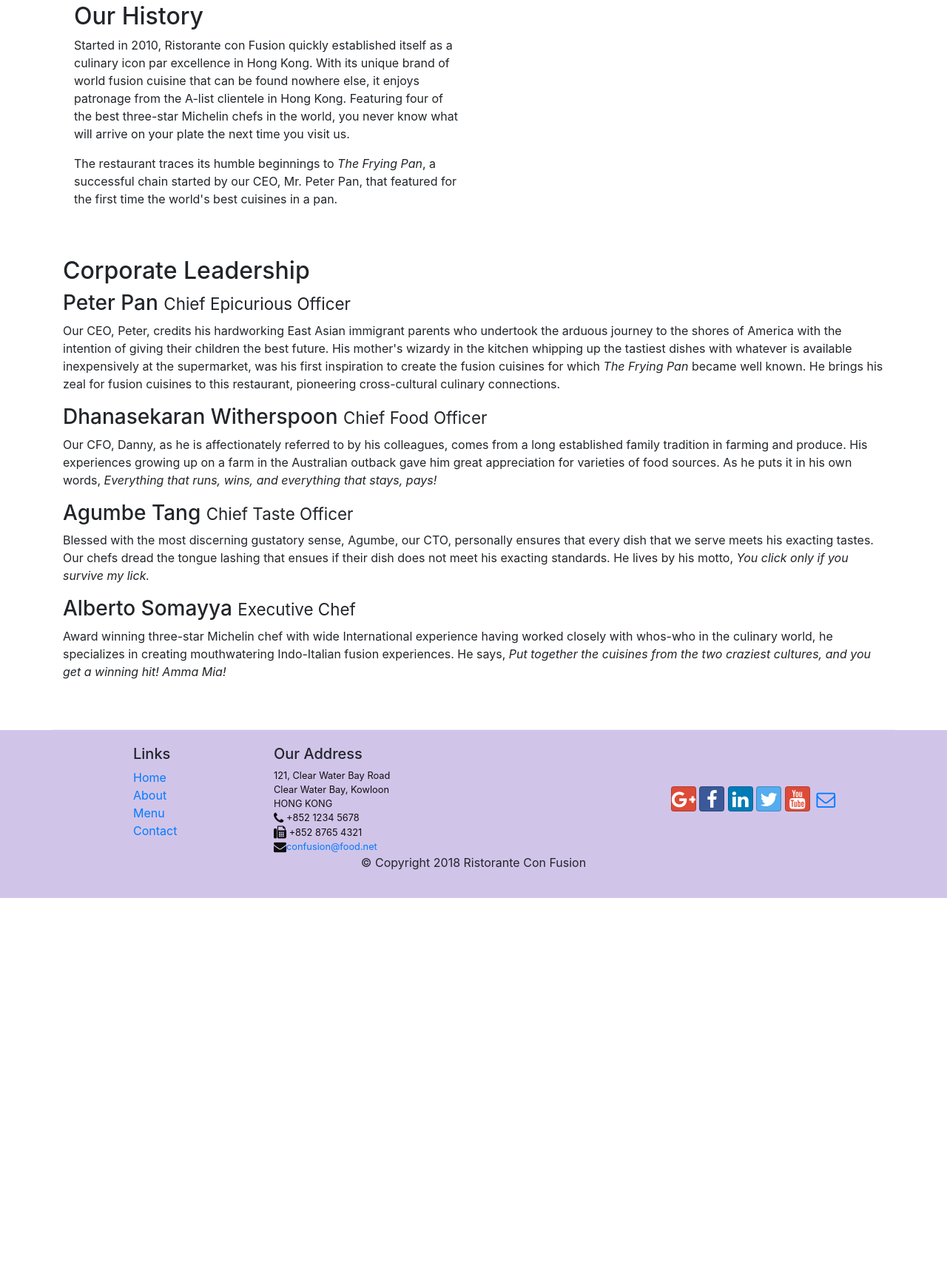
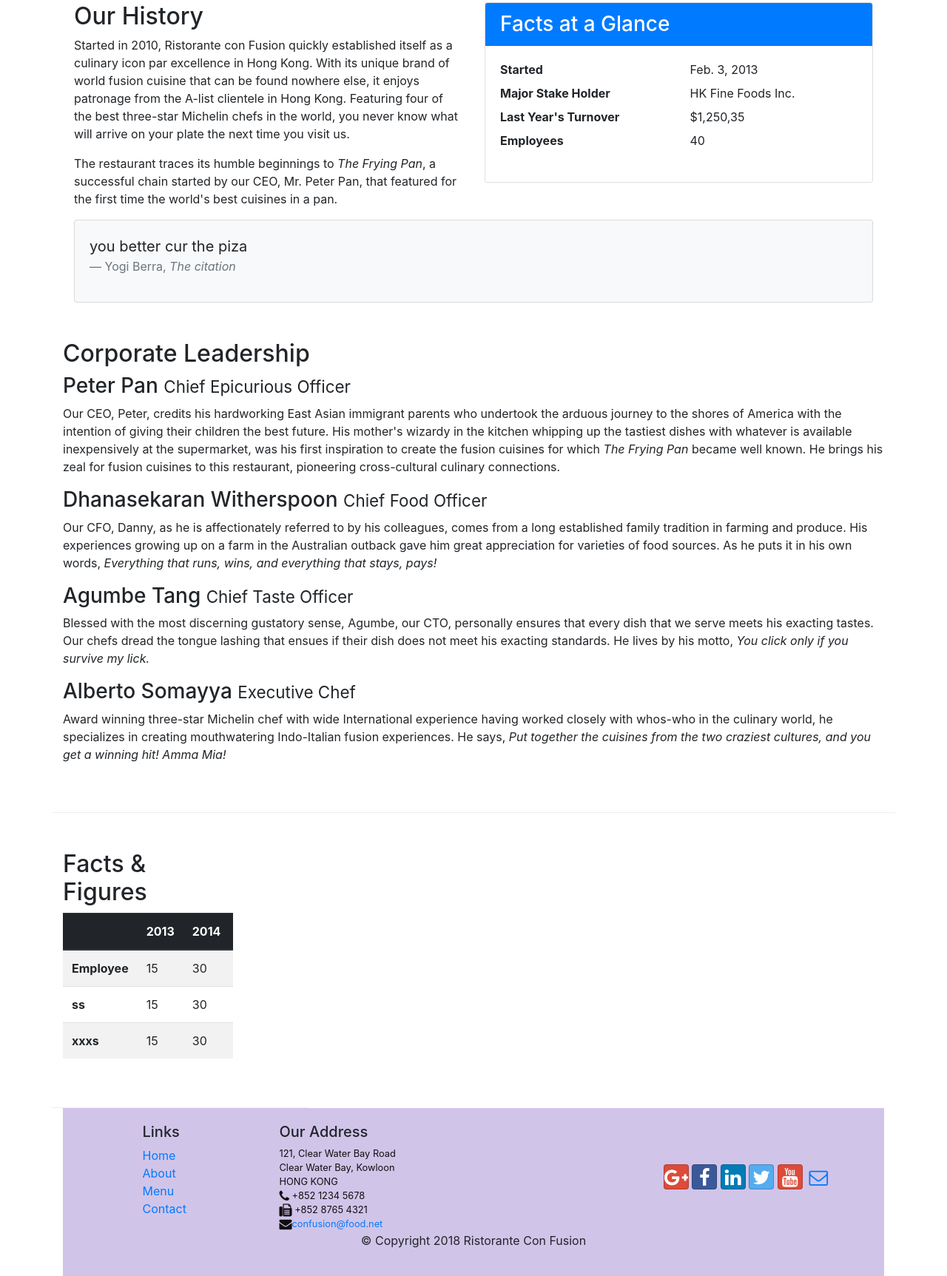
Before and after one commit to rikardoms/bootstrap, a website: page aboutus.html in a window 1280 px wide. Shown: the part 462-2187 px from the top of the page at 74% size. Before the commit the page ends 1676 px from the top, so only its background shows below. Drawn offline with nearby package versions, Linux system fonts and the light colour scheme.

Commit message:
Adding CARD

```diff
--- a/aboutus.html
+++ b/aboutus.html
@@ -68,7 +68,31 @@
                 <p>Started in 2010, Ristorante con Fusion quickly established itself as a culinary icon par excellence in Hong Kong. With its unique brand of world fusion cuisine that can be found nowhere else, it enjoys patronage from the A-list clientele in Hong Kong.  Featuring four of the best three-star Michelin chefs in the world, you never know what will arrive on your plate the next time you visit us.</p>
                 <p>The restaurant traces its humble beginnings to <em>The Frying Pan</em>, a successful chain started by our CEO, Mr. Peter Pan, that featured for the first time the world's best cuisines in a pan.</p>
             </div>
-            <div class="col-12 col-sm">
+            <div class="col-sm">
+              <div class="card">
+                <h3 class="card-header bg-primary text-white">Facts at a Glance</h3>
+                <div class="card-body">
+                  <dl class="row">
+                    <dt class="col-6">Started</dt>
+                    <dd class="col-6">Feb. 3, 2013</dd>
+                    <dt class="col-6">Major Stake Holder</dt>
+                    <dd class="col-6">HK Fine Foods Inc.</dd>
+                    <dt class="col-6">Last Year's Turnover</dt>
+                    <dd class="col-6">$1,250,35</dd>
+                    <dt class="col-6">Employees</dt>
+                    <dd class="col-6">40</dd>
+                  </dl>
+                </div>
+              </div>
+            </div>
+            <div class="col-12">
+              <div class="card card-body bg-light">
+                <blockquote class="blockquote">
+                  <p class="mb-0">you better cur the piza</p>
+                  <footer class="blockquote-footer">Yogi Berra,
+                    <cite title="Source Title">The citation
+                </blockquote
+              </div>
             </div>
         </div>
 
@@ -85,6 +109,48 @@
                 <h3>Alberto Somayya <small>Executive Chef</small></h3>
                 <p class="d-none d-sm-block">Award winning three-star Michelin chef with wide International experience having worked closely with whos-who in the culinary world, he specializes in creating mouthwatering Indo-Italian fusion experiences. He says, <em>Put together the cuisines from the two craziest cultures, and you get a winning hit! Amma Mia!</em></p>
             </div>
+       </div>
+       <div class="row row-content">
+         <div class="col-12 col-sm-9">
+           <h2> Facts &amp; Figures</h2>
+            <div class="table-responsive">
+               <table class="table table-striped">
+                 <thead class="thead-dark">
+                   <tr>
+                     <th> &nbsp; </th>
+                     <th> 2013 </th>
+                     <th> 2014 </th>
+                     <th> 2015 </th>
+                   </tr>
+
+                   <tbody>
+                     <tr>
+                       <th>Employee</th>
+                       <td>15</td>
+                       <td>30</td>
+                       <td>45</td>
+                     </tr>
+                     <tr>
+                       <th>ss</th>
+                       <td>15</td>
+                       <td>30</td>
+                       <td>45</td>
+                     </tr>
+                     <tr>
+                       <th>xxxs</th>
+                       <td>15</td>
+                       <td>30</td>
+                       <td>45</td>
+                     </tr>
+                   </tbody>
+
+
+               </table>
+             </div>
+         </div>
+         <div class="col-12 col-sm-3">
+
+         </div>
        </div>
 
     </div>
```
